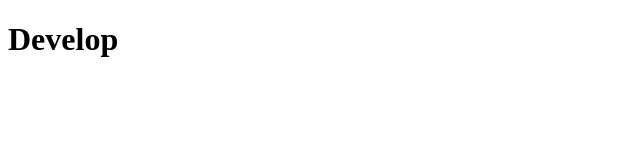
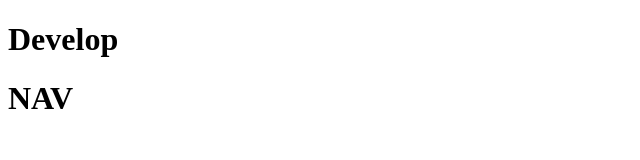
Before and after one commit to bogdaniam/PracticaGIT, a plain HTML site: page index.html in a window 1280 px wide. Shown: the whole page, without its empty margins (0-640 px from the left). Drawn offline with Linux system fonts and the light colour scheme.

Commit message:
creado nav

```diff
--- a/index.html
+++ b/index.html
@@ -8,5 +8,6 @@
 </head>
 <body>
     <h1>Develop</h1>
+    <h1>NAV</h1>
 </body>
 </html>
```
